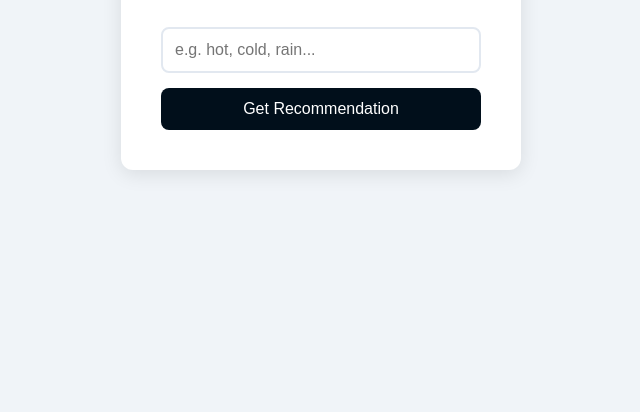
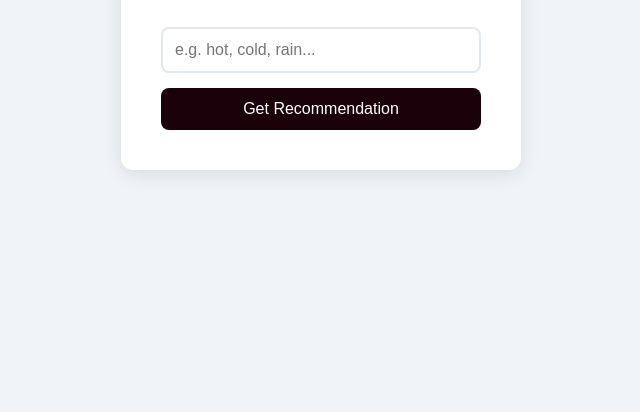
Before and after one commit to ramaatallah/final-project-UNIX, a plain HTML site: page frontend/index.html in a window 1280 px wide. Shown: the part 388-800 px from the top of the page, without its empty margins (319-959 px from the left). Drawn offline with Linux system fonts and the light colour scheme.

Commit message:
Auto update: Thu May 21 07:39:17 AM EEST 2026

```diff
--- a/frontend/index.html
+++ b/frontend/index.html
@@ -56,7 +56,7 @@
         button {
             width: 100%;
             padding: 12px;
-            background: #010f1b;
+            background: #1b0109;
             color: white;
             border: none;
             border-radius: 8px;
```
